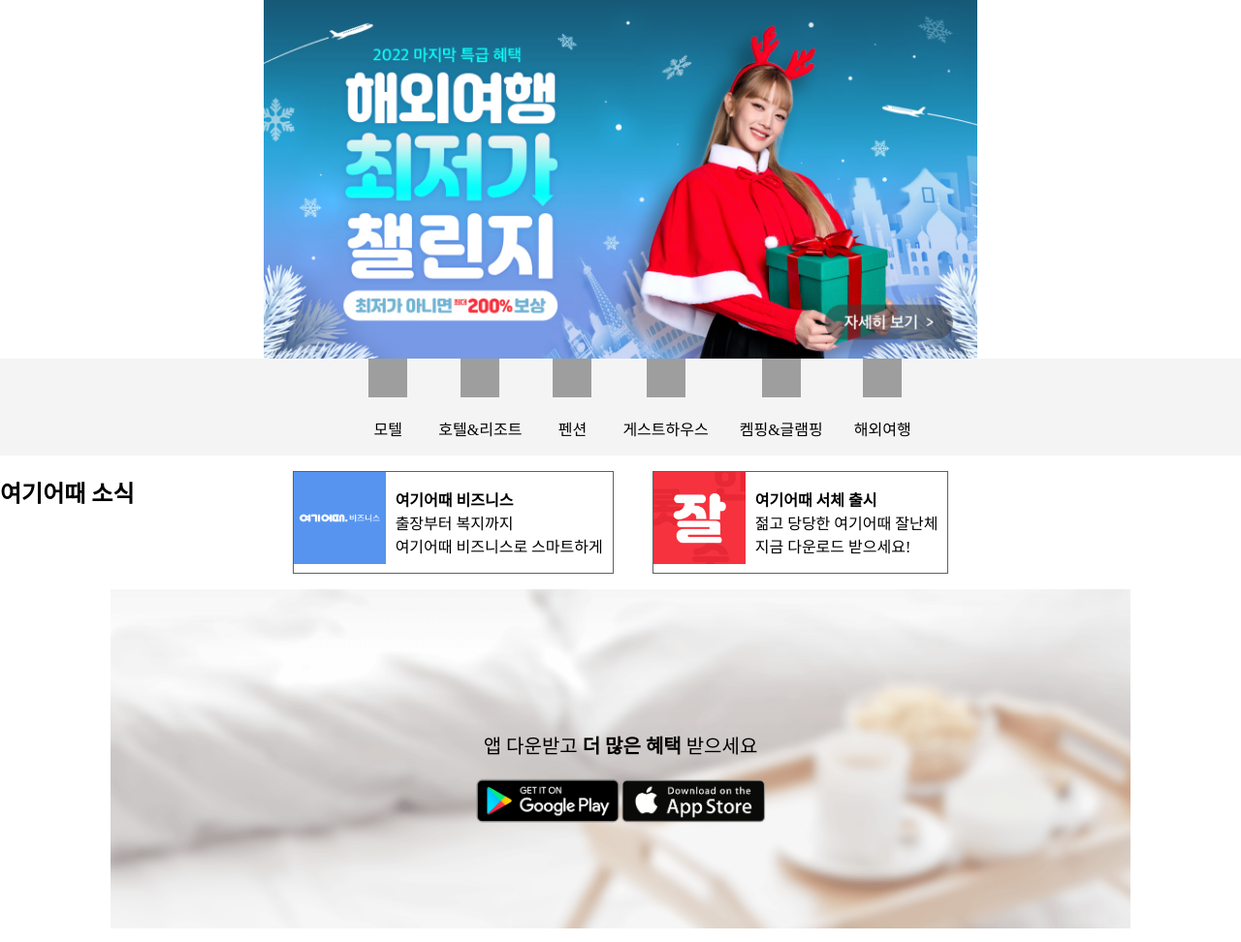
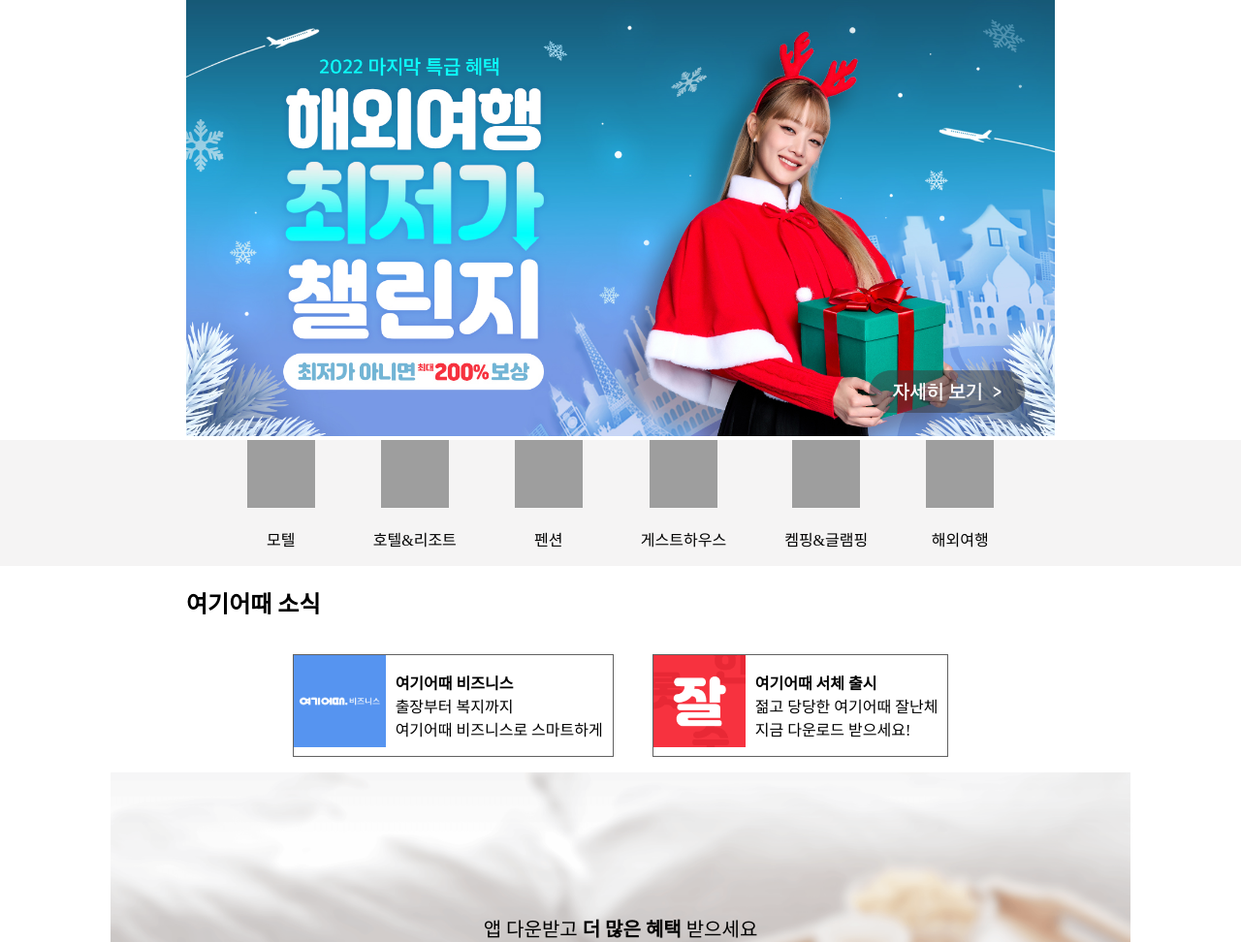
Before and after one commit to maratangsoft/TeamProject, a PHP site: page / in a window 1280 px wide. Shown: the top 972 px of the page at 97% size. Run offline with PHP 8.4, Linux system fonts and the light colour scheme; grey boxes are pictures that could not be loaded.

Commit message:
css and html

```diff
--- a/css/main.css
+++ b/css/main.css
@@ -16,16 +16,15 @@ p{color: black; text-decoration: none;}
 /* top image */
 
 .main_img{
-    height: 370px;
-    display: flex;
-    background-image: url(../image/main/mainspot_221201.jpg);
-    background-position: center;
-    background-repeat: no-repeat;
-    background-size: contain;
-    justify-content: center;
-
+    width: 70%;
+    height: auto;
+    margin: 0 auto;
+    text-align: center;
+    padding: 0 0 0 0;
 }
-
+@media screen and (max-width:1024px) {
+    .main_img{width: 100%; margin-bottom: 0;}
+}
 /* icons part */
 div.main_icons{
     overflow: hidden;
@@ -35,20 +34,26 @@ div.main_icons{
     display: flex;
     justify-content: center;
 }
+
 div.main_icons ul{
     margin: 0 auto;
     list-style-type: none;
     text-align: center;
     display: flex;
     justify-content: center;
+    padding: 0 0 0 0;
 }
 .main_icons ul li{
-    margin: 20 auto; padding: 0 16px;
+    margin: 20 auto; padding: 0 30px;
     /* letter-spacing: 10px; */
 }
-.main_icons img{width: 40px; height: 40px;}
+.main_icons img{width: 70px; height: 70px;}
 
-
+@media screen and (max-width:1024px) {
+    .main_icons{flex-direction: column;}
+    #icons_row{display: flex; flex-direction: row;}
+    .main_icons img{width:40px; height: 40px;}
+}
 
 /* news section */
 .main_news{
@@ -80,6 +85,9 @@ div.main_icons ul{
     padding-right: 10px;
 }
 
+@media screen and(max-width:1024px) {
+    div h2{font-size: 10em;}
+}
 
 /* download */
 .main_down{
--- a/index.html
+++ b/index.html
@@ -17,11 +17,12 @@
         </header>
         <div class="main_img" >
             <a href="./more/eventView/6.html" >
-                <!-- <img src="./image/main/mainspot_221201.jpg" style="width:100%; "> -->
+                <img src="./image/main/mainspot_221201.jpg" style="width:100%; ">
             </a>
             <div style="clear:both;"></div>
         </div>
         <div class="main_icons">
+                <div id="icons_row">
                     <ul>
                         <li>
                             <a href="./product/home/1.html">
@@ -41,6 +42,12 @@
                                 <p>펜션</p>
                             </a>
                         </li>
+
+                    </ul>
+
+                </div>
+                <div id="icons_row">
+                    <ul>
                         <li>
                             <a href="./product/search/4/4001.html">
                                 <img src="./image/main/ico_category_04.png" alt="guesthouse">
@@ -60,12 +67,16 @@
                             </a>
                         </li>
                     </ul>
+
+                </div>
                 <br>
+
         </div>
 
+        <div style="display: flex; justify-content: left; margin-left: 15%;"><h2>여기어때 소식</h2></div>
 
         <div class="main_news">
-            <span id="head">           <h2>여기어때 소식</h2></span>
+            <!-- <span id="head">           </span> -->
            <div style="clear:both"></div>
             <ul>
                 <li>
```
Lines whose indentation alone changed are shown as unchanged.
